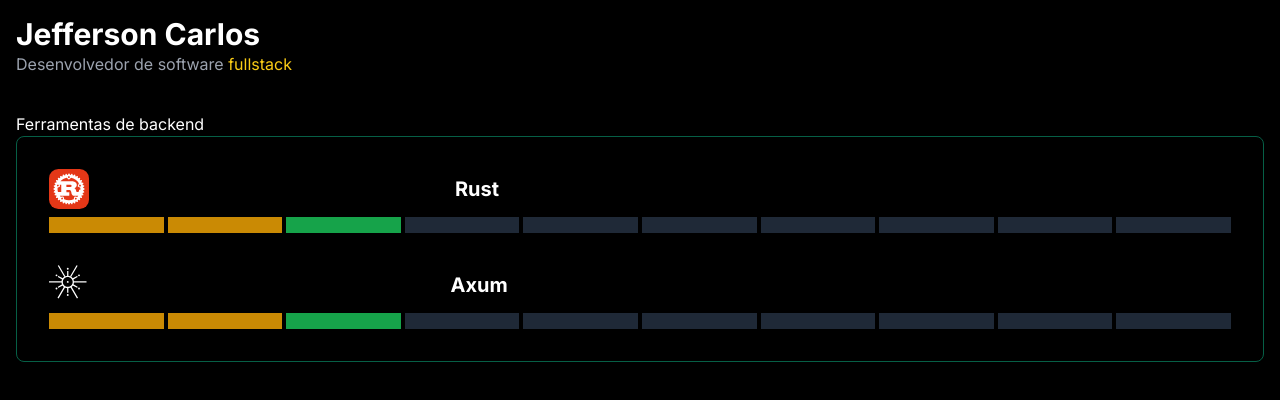
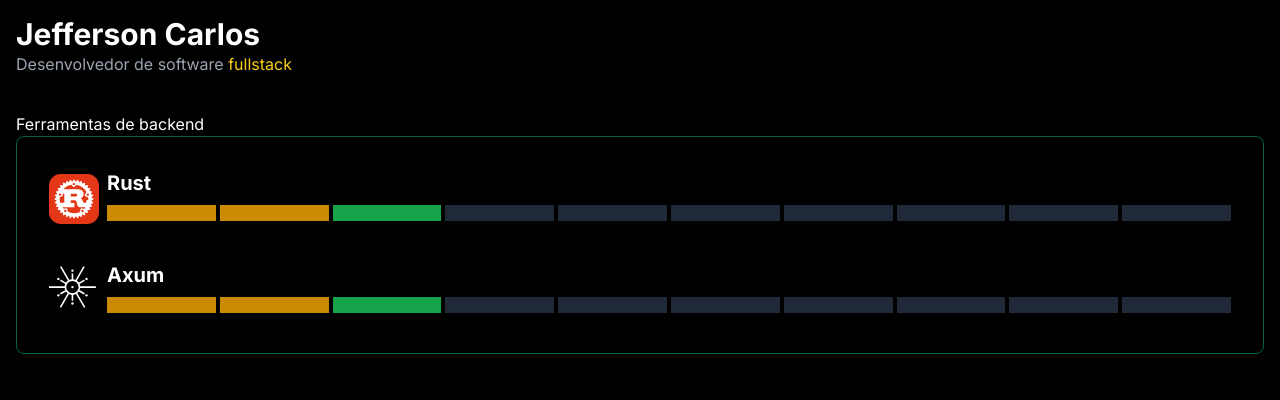
Before and after one commit to jeffersoncbd/jeffersoncbd, a Next.js app: page / in a window 1280 px wide. Shown: the top 400 px of the page. Built offline with nearby package versions, Linux system fonts and the light colour scheme.

Commit message:
altera layout de skill e adiciona php

```diff
--- a/src/app/page.tsx
+++ b/src/app/page.tsx
@@ -26,22 +26,29 @@
 
         <Carousel.Item itemKey="backend-javascript">
           <Skill.Stack>
-            <Skill.Item title="NodeJS" iconUrl="/nodejs.svg" progress={70} />
-            <Skill.Item title="ExpressJS" iconUrl="/expressjs.svg" progress={90} />
+            <Skill.Item title="NodeJS" iconUrl="/nodejs.svg" progress={90} />
+            <Skill.Item title="ExpressJS" iconUrl="/expressjs.svg" progress={80} />
           </Skill.Stack>
         </Carousel.Item>
 
         <Carousel.Item itemKey="backend-rust">
           <Skill.Stack>
             <Skill.Item title="Rust" iconUrl="/rust.svg" progress={90} />
-            <Skill.Item title="Axum" iconUrl="/tokio.svg" progress={60} />
+            <Skill.Item title="Axum" iconUrl="/tokio.svg" progress={70} />
           </Skill.Stack>
         </Carousel.Item>
 
         <Carousel.Item itemKey="backend-go">
           <Skill.Stack>
-            <Skill.Item title="GO" iconUrl="/go.svg" progress={50} />
+            <Skill.Item title="GO" iconUrl="/go.svg" progress={60} />
             <Skill.Item title="Gin" iconUrl="/gin.svg" progress={40} />
+          </Skill.Stack>
+        </Carousel.Item>
+
+        <Carousel.Item itemKey="backend-php">
+          <Skill.Stack>
+            <Skill.Item title="PHP" iconUrl="/php.svg" progress={80} />
+            <Skill.Item title="Laravel" iconUrl="/laravel.svg" progress={50} />
           </Skill.Stack>
         </Carousel.Item>
 
--- a/src/components/ProgressBar.tsx
+++ b/src/components/ProgressBar.tsx
@@ -20,7 +20,7 @@
     }, [progress, value])
 
     return (
-        <div className="progress-bar flex gap-1">
+        <div className="progress-bar flex gap-1 w-full">
             {Array(10).fill("").map(
                 (_, i) => {
                     let color = ''
--- a/src/components/Skill/Item.tsx
+++ b/src/components/Skill/Item.tsx
@@ -12,15 +12,12 @@
 
 const SkillItem: React.FC<Properties> = ({ title, iconUrl, progress }) => {
     return (
-        <div>
-            <div className="flex items-center mb-2">
-                <div className="grow">
-                    <Image src={iconUrl} alt="axum-icon" width={40} height={40} />
-                </div>
-                <h2 className="title text-xl grow font-bold">{title}</h2>
-                <div className="grow" />
+        <div className='flex gap-2'>
+            <Image src={iconUrl} alt="axum-icon" width={50} height={50} />
+            <div className="grow flex gap-2 flex-col mb-2">
+                <h2 className="title text-xl font-bold">{title}</h2>
+                <ProgressBar value={progress} />
             </div>
-            <ProgressBar value={progress} />
         </div>
     )
 }
```
Also changed, not shown: public/laravel.svg (added), public/php.svg (added).
